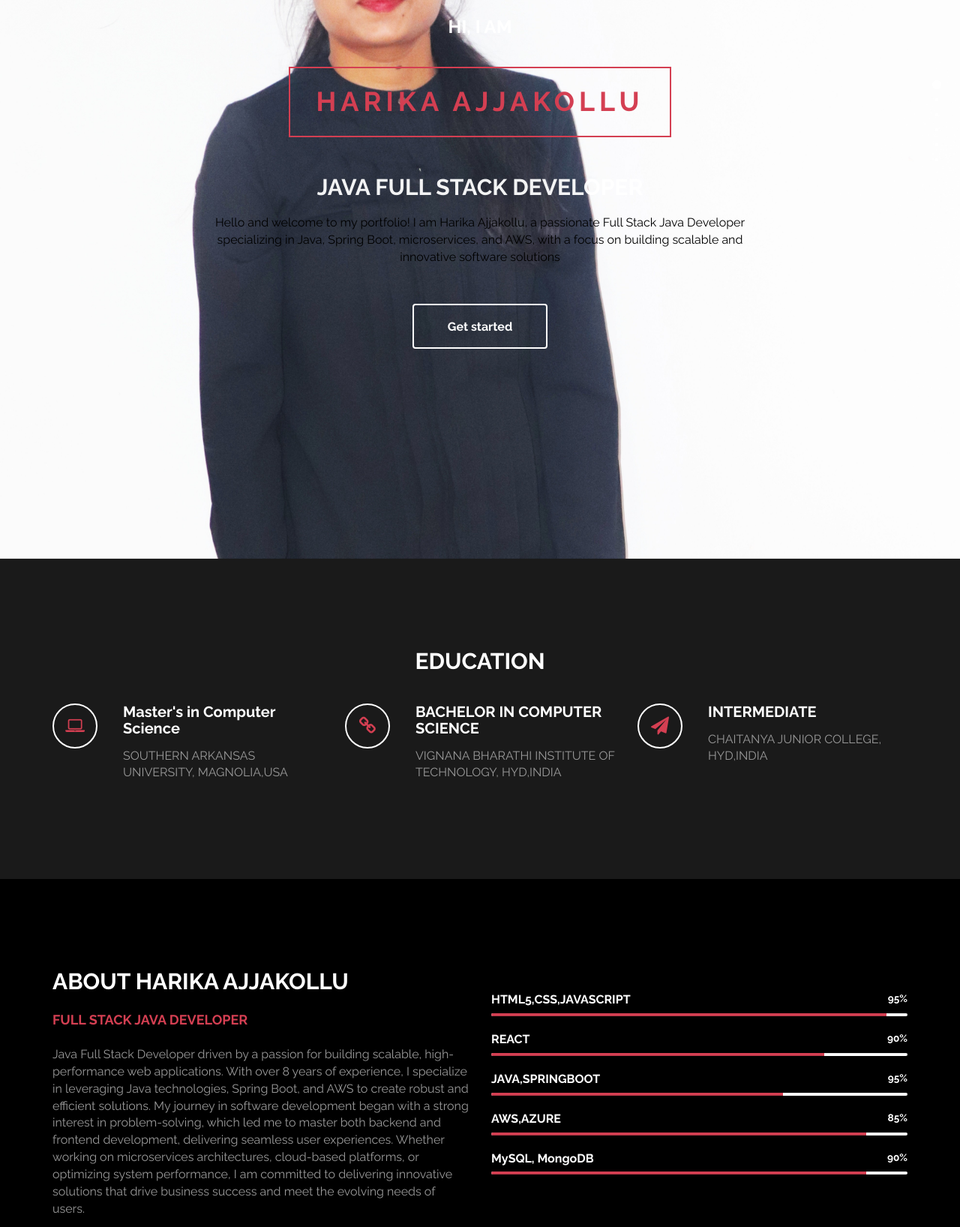
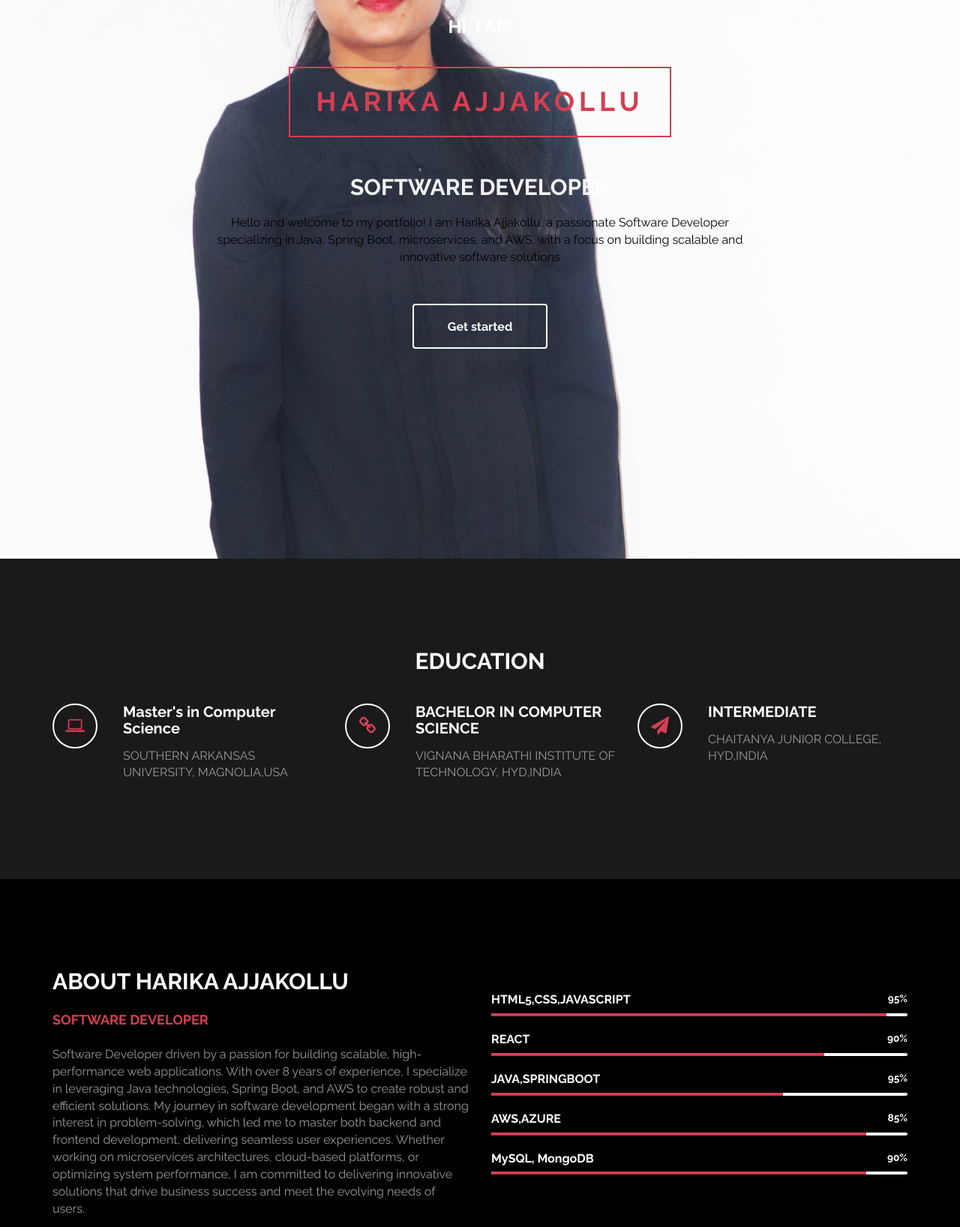
Before and after one commit to Harika0817/harikaportfolio, a plain HTML site: page index.html in a window 1280 px wide. Shown: the part 237-1873 px from the top of the page at 75% size. Drawn offline with Linux system fonts and the light colour scheme.

Commit message:
Update index.html

```diff
--- a/index.html
+++ b/index.html
@@ -45,8 +45,8 @@
 					<div class="col-md-8 wow fadeIn" data-wow-delay="0.9s">
 						<h3>HI, I AM</h3>
 						<h1>HARIKA AJJAKOLLU</h1>
-						<h2 class="rotate">JAVA FULL STACK DEVELOPER</h2></h2>
-						<p style="color: black;">Hello and welcome to my portfolio! I am Harika Ajjakollu, a passionate Full Stack Java Developer specializing in Java, Spring Boot, microservices, and AWS, with a focus on building scalable and innovative software solutions</p>
+						<h2 class="rotate">SOFTWARE DEVELOPER</h2></h2>
+						<p style="color: black;">Hello and welcome to my portfolio! I am Harika Ajjakollu, a passionate Software Developer specializing in Java, Spring Boot, microservices, and AWS, with a focus on building scalable and innovative software solutions</p>
 						<a href="#work" class="btn btn-default smoothScroll wow fadeInUp" data-wow-delay="1s">Get started</a>
 					</div>
 					<div class="col-md-2"></div>
@@ -113,8 +113,8 @@
 				<div class="row">
 					<div class="col-md-6 col-xs-11 wow fadeInLeft" data-wow-delay="0.9s">
 						<h2>ABOUT HARIKA AJJAKOLLU</h2>
-						<h4>FULL STACK JAVA DEVELOPER</h4>
-						<p> Java Full Stack Developer driven by a passion for building scalable, high-performance web applications. With over 8 years of experience, I specialize in leveraging Java technologies, Spring Boot, and AWS to create robust and efficient solutions. My journey in software development began with a strong interest in problem-solving, which led me to master both backend and frontend development, delivering seamless user experiences. Whether working on microservices architectures, cloud-based platforms, or optimizing system performance, I am committed to delivering innovative solutions that drive business success and meet the evolving needs of users.
+						<h4>SOFTWARE DEVELOPER</h4>
+						<p> Software Developer driven by a passion for building scalable, high-performance web applications. With over 8 years of experience, I specialize in leveraging Java technologies, Spring Boot, and AWS to create robust and efficient solutions. My journey in software development began with a strong interest in problem-solving, which led me to master both backend and frontend development, delivering seamless user experiences. Whether working on microservices architectures, cloud-based platforms, or optimizing system performance, I am committed to delivering innovative solutions that drive business success and meet the evolving needs of users.
 
                         </p>
 						<!-- <p>Dolore magna aliquam erat volutpat. Lorem ipsum dolor sit amet, consectetuer adipiscing elit, sed diam nonummy nibh euismod tincidunt ut laoreet.</p> -->
```
